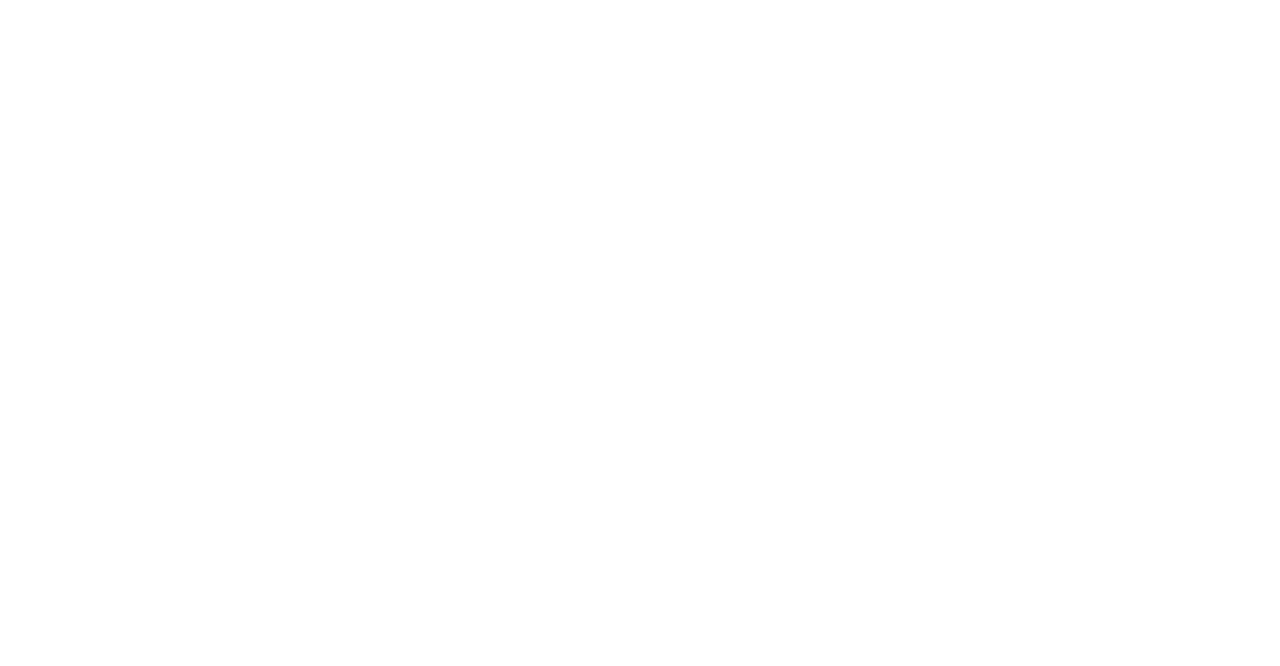
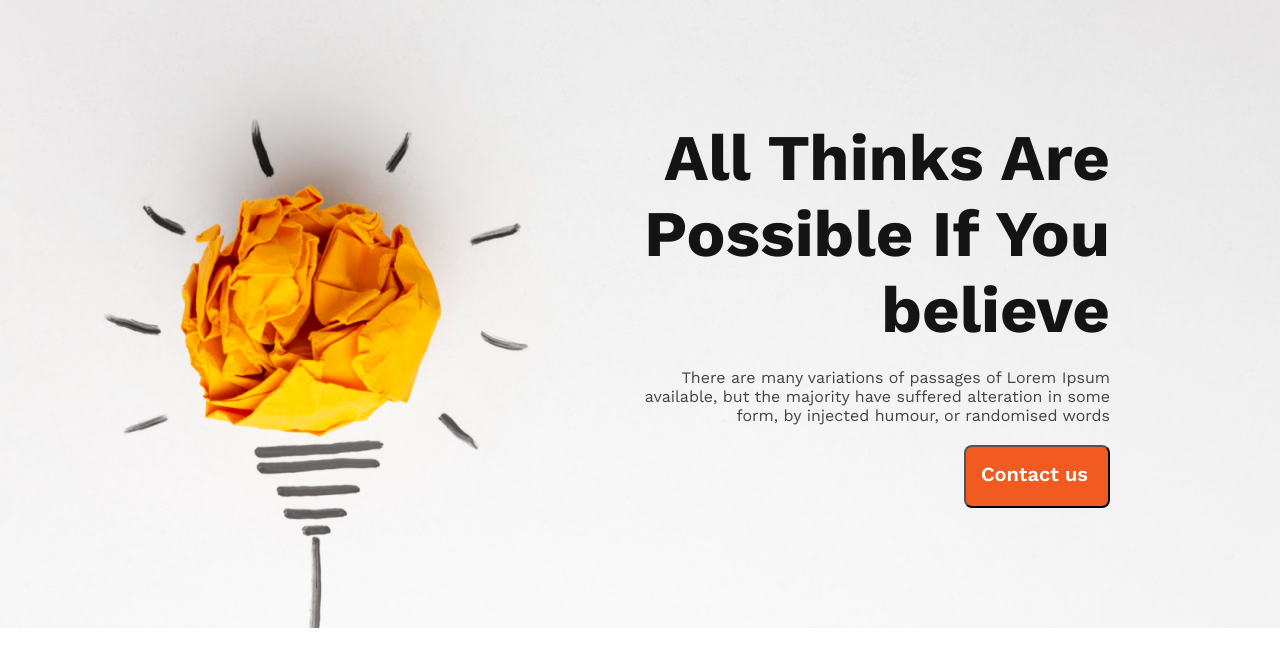
Before and after one commit to Mozammel111/simple-task-repository-practice, a plain HTML site: page index.html in a window 1280 px wide. Drawn offline with nearby package versions, Linux system fonts and the light colour scheme.

Commit message:
added header part

```diff
--- a/index.html
+++ b/index.html
@@ -11,6 +11,28 @@
     <link rel="stylesheet" href="style/sty.css">
 </head>
 <body>
+    <header id="header_top">
+        <div class="container">
+                <div class="right">
+                    <h1>All Thinks Are <br> Possible If You <br> believe</h1>
+                    <p>There are many variations of passages of Lorem Ipsum <br> available, but the majority have suffered alteration in some <br> form, by injected humour, or randomised words</p>
+                    <button class="btn-contact">Contact us</button>
+                </div>
+        </div>
+    </header>
+    <main>
+
+
+
+
+
+    </main>
+    <footer>
+
+    </footer>
+
+
+
 
 </body>
 </html>
--- a/style/sty.css
+++ b/style/sty.css
@@ -15,11 +15,47 @@ a{
     width: 1140px;
     margin: 0 auto;
 }
-font-family: 'Work Sans', sans-serif;
-/* common css end */
-/* header part start */
+
+/* common  css end */
+#header_top{
+background-image: url('../images/banner/banner1.png');
+background-size: cover;
+padding: 20px;
+}
+.right{
+    text-align: right;
+    padding: 100px 100px 100px 0;
+}
+.right h1{
+    font-size: 65px;
+    font-family: 'Work Sans', sans-serif;
+    font-weight: 700;
+    color: #151414;
+
+}
+.right p{
+    font-size: 16px;
+    color: #444343;
+    font-weight: 400;
+    font-family: 'Work Sans', sans-serif;
+    margin-top: 20px;
+}
+.right .btn-contact{
+    background-color: #F15B22;
+    padding: 15px 20px 20px 15px;
+    border-radius: 8px;
+    font-size: 20px;
+    font-weight: 600;
+    font-family: 'Work Sans', sans-serif;
+    margin-top: 20px;
+    color: #FFF;
+ }
+
+/* header part end */
+/* main part start */
 
 
 
 
-/* header part end */
+
+/* main part end */
```
Also changed, not shown: images/banner/banner1.png (added), images/banner/banner2.png (added), images/banner/banner3.png (added), images/gradient1.png (added), images/gradient2.png (added), images/gradient3.png (added), images/icons/ecom.png (added), images/icons/fb.png (added), images/icons/js.png (added), images/icons/smoke.png (added), images/icons/twitter.png (added), images/icons/web.png (added), images/icons/youtube.png (added), images/person.png (added), 1 more files.
